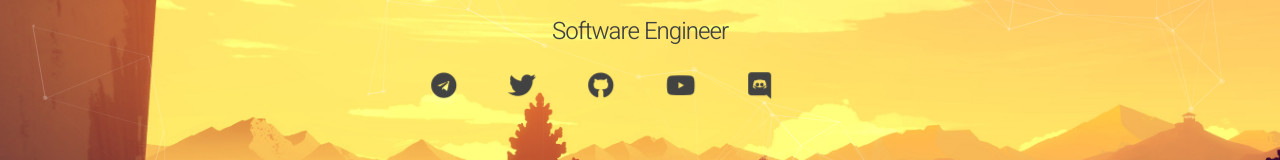
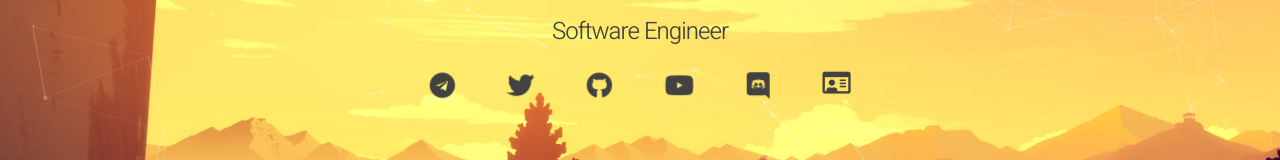
Before and after one commit to ItsEvho/itsevho.github.io, a plain HTML site: page index.html in a window 1280 px wide. Shown: the part 312-472 px from the top of the page. Drawn offline with Linux system fonts and the light colour scheme.

Commit message:
Update index.html

```diff
--- a/index.html
+++ b/index.html
@@ -25,7 +25,7 @@
 		<a class="" href="https://github.com/itsevho" target="_Blank"><i class="hvr-float fab fa-github"></i></a>
 		<a class="" href="https://www.youtube.com/channel/UCPSBa4pxFFSZXc1kTp-PY5A" target="_Blank"><i class="hvr-float fab fa-youtube"></i></a>
 		<a class="" href="discord.html" target="_Blank"><i class="hvr-float fab fa-discord"></i></a>
-		<a class="" href="https://keybase.io/disclearing" target="_Blank"><i class="hvr-float fab fa-id-card"></i></a>
+		<a class="" href="https://keybase.io/disclearing" target="_Blank"><i class="far fa-id-card"></i></a>
 	</div>
 </body>
 <script type="text/javascript" src="./js/qwery.js"></script>
```
